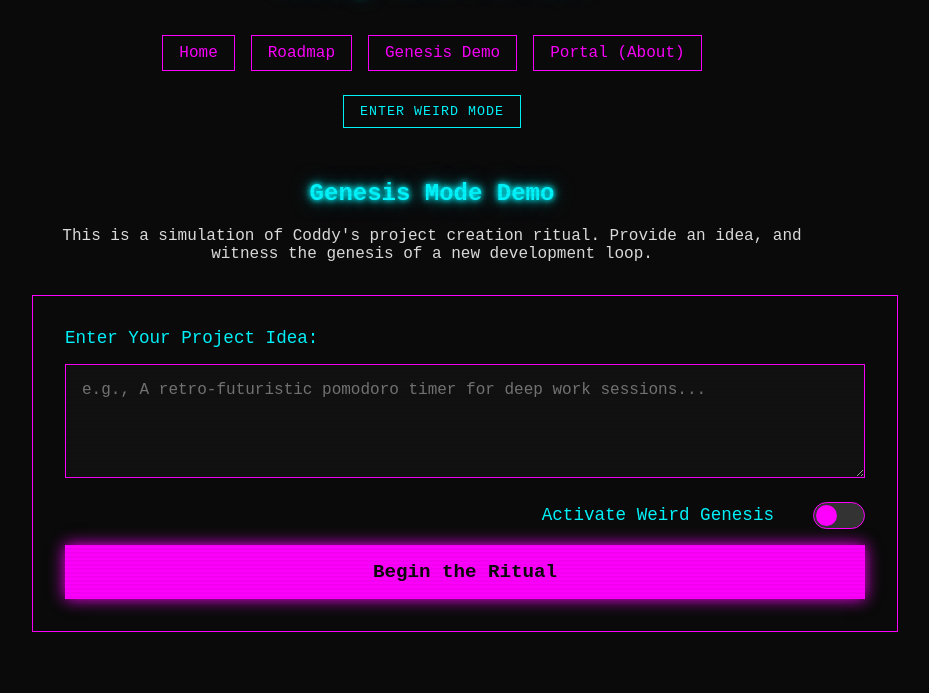
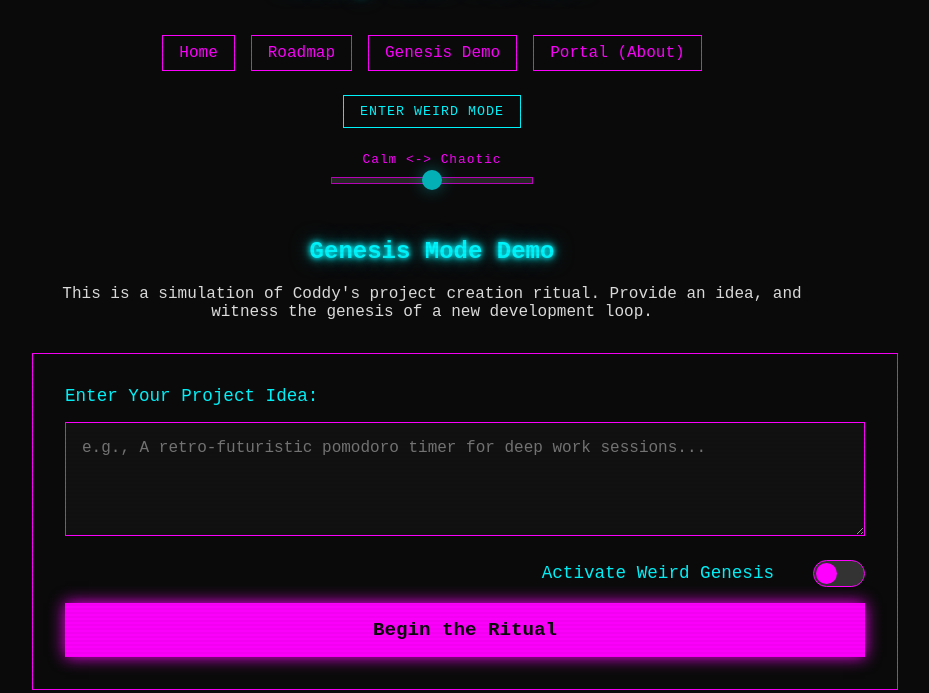
Before and after one commit to JamesTheGiblet/coddy-portal, a plain HTML site: page genesis-demo.html in a window 1280 px wide. Shown: the part 93-786 px from the top of the page, without its empty margins (208-1137 px from the left). Drawn offline with nearby package versions, Linux system fonts and the light colour scheme.

Commit message:
- [x] Vibe Slider: Calm <-> Chaotic (affects transition speed, visuals)

```diff
--- a/genesis-demo.html
+++ b/genesis-demo.html
@@ -17,7 +17,13 @@
             <a href="genesis-demo.html">Genesis Demo</a>
             <a href="portal.html">Portal (About)</a>
         </nav>
-        <button id="weird-mode-toggle">Enter Weird Mode</button>
+        <div id="control-panel">
+            <button id="weird-mode-toggle">Enter Weird Mode</button>
+            <div class="vibe-slider-container">
+                <label for="vibe-slider">Calm <-> Chaotic</label>
+                <input type="range" id="vibe-slider" min="0" max="100" value="50">
+            </div>
+        </div>
     </header>
 
     <main>
--- a/js/main.js
+++ b/js/main.js
@@ -10,6 +10,19 @@ document.addEventListener('DOMContentLoaded', () => {
             weirdModeToggle.textContent = isWeird ? 'Exit Weird Mode' : 'Enter Weird Mode';
         });
     }
+
+    // --- Vibe Slider Logic ---
+    const vibeSlider = document.getElementById('vibe-slider');
+    if (vibeSlider) {
+        vibeSlider.addEventListener('input', (event) => {
+            const value = event.target.value;
+            // Map slider value (0-100) to a transition speed (e.g., 0.8s down to 0.1s)
+            // Calm (0) = slow, Chaotic (100) = fast
+            const transitionSpeed = 0.8 - (value / 100) * 0.7;
+            document.documentElement.style.setProperty('--transition-speed', `${transitionSpeed.toFixed(2)}s`);
+        });
+    }
+
 
     // --- Accordion Logic ---
     const accordionButtons = document.querySelectorAll('.accordion-button');
--- a/styles/main.css
+++ b/styles/main.css
@@ -5,6 +5,7 @@
     --primary-neon: #00f7ff; /* Neon Cyan */
     --secondary-neon: #f0f; /* Neon Magenta */
     --glow-color: rgba(0, 247, 255, 0.5);
+    --transition-speed: 0.4s; /* Default vibe speed */
     --font-main: 'Courier New', Courier, monospace;
 }
 
@@ -36,7 +37,7 @@ a {
     text-decoration: none;
     padding: 0.5rem 1rem;
     border: 1px solid var(--secondary-neon);
-    transition: all 0.3s ease;
+    transition: all var(--transition-speed) ease;
 }
 
 a:hover {
@@ -58,15 +59,22 @@ header {
     align-items: center;
 }
 
+#control-panel {
+    display: flex;
+    flex-direction: column;
+    align-items: center;
+    gap: 1.5rem;
+    margin-top: 1.5rem;
+}
+
 #weird-mode-toggle {
-    margin-top: 1.5rem;
     background-color: transparent;
     border: 1px solid var(--primary-neon);
     color: var(--primary-neon);
     padding: 0.5rem 1rem;
     font-family: var(--font-main);
     cursor: pointer;
-    transition: all 0.3s ease;
+    transition: all var(--transition-speed) ease;
     text-transform: uppercase;
     letter-spacing: 1px;
 }
@@ -74,6 +82,58 @@ header {
 #weird-mode-toggle:hover {
     background-color: var(--primary-neon);
     color: var(--background-color);
+    box-shadow: 0 0 15px var(--glow-color);
+}
+
+.vibe-slider-container {
+    display: flex;
+    flex-direction: column;
+    align-items: center;
+    gap: 0.5rem;
+    width: 200px;
+}
+
+.vibe-slider-container label {
+    font-size: 0.8rem;
+    color: var(--secondary-neon);
+    letter-spacing: 1px;
+}
+
+/* Custom Slider Styles */
+#vibe-slider {
+    -webkit-appearance: none;
+    appearance: none;
+    width: 100%;
+    height: 5px;
+    background: #333;
+    outline: none;
+    border: 1px solid var(--secondary-neon);
+    opacity: 0.7;
+    transition: opacity var(--transition-speed);
+}
+
+#vibe-slider:hover {
+    opacity: 1;
+}
+
+#vibe-slider::-webkit-slider-thumb {
+    -webkit-appearance: none;
+    appearance: none;
+    width: 20px;
+    height: 20px;
+    background: var(--primary-neon);
+    cursor: pointer;
+    border-radius: 50%;
+    box-shadow: 0 0 15px var(--glow-color);
+}
+
+#vibe-slider::-moz-range-thumb {
+    width: 20px;
+    height: 20px;
+    background: var(--primary-neon);
+    cursor: pointer;
+    border-radius: 50%;
+    border: none;
     box-shadow: 0 0 15px var(--glow-color);
 }
 
@@ -94,7 +154,7 @@ main {
     border-radius: 10px;
 }
 .tagline, #tagline-subtext {
-    transition: opacity 0.5s ease-in-out;
+    transition: opacity var(--transition-speed) ease-in-out;
 }
 .tagline.fade-out, #tagline-subtext.fade-out {
     opacity: 0;
@@ -244,7 +304,7 @@ body.weird-mode-active #weird-mode-toggle:hover {
     outline: none;
     font-size: 1.1rem;
     font-family: var(--font-main);
-    transition: 0.4s;
+    transition: all var(--transition-speed);
     margin-top: 0.5rem;
 }
 
@@ -259,7 +319,7 @@ body.weird-mode-active #weird-mode-toggle:hover {
     background-color: #111;
     max-height: 0;
     overflow: hidden;
-    transition: max-height 0.3s ease-out;
+    transition: max-height var(--transition-speed) ease-out;
     border-left: 1px solid var(--secondary-neon);
     border-right: 1px solid var(--secondary-neon);
     border-bottom: 1px solid var(--secondary-neon);
@@ -304,7 +364,7 @@ body.weird-mode-active #weird-mode-toggle:hover {
     text-align: center;
     opacity: 0;
     pointer-events: none;
-    transition: opacity 0.3s ease;
+    transition: opacity var(--transition-speed) ease;
     z-index: 1000;
     font-style: italic;
 }
@@ -331,7 +391,7 @@ body.weird-mode-active #quote-whisper-box.visible {
     background-color: var(--primary-neon);
     border-radius: 45% 55% 60% 40% / 50% 45% 55% 50%;
     box-shadow: 0 0 20px var(--glow-color), inset 0 0 10px rgba(255, 255, 255, 0.5);
-    transition: width 1s ease-out, height 1s ease-out, border-radius 1s ease-out;
+    transition: width 1s ease-out, height 1s ease-out, border-radius 1s ease-out, background-color var(--transition-speed);
     animation: morph 8s ease-in-out infinite;
     display: flex;
     justify-content: center;
@@ -400,7 +460,7 @@ body.weird-mode-active #quote-whisper-box.visible {
     outline: none;
     font-size: 1.2rem;
     font-family: var(--font-main);
-    transition: 0.4s;
+    transition: all var(--transition-speed);
     position: relative;
 }
 
@@ -416,7 +476,7 @@ body.weird-mode-active #quote-whisper-box.visible {
     font-size: 0.8em;
     margin-right: 10px;
     display: inline-block;
-    transition: transform 0.3s;
+    transition: transform var(--transition-speed);
 }
 
 .phase-header.active::before {
@@ -429,7 +489,7 @@ body.weird-mode-active #quote-whisper-box.visible {
     background-color: #111;
     max-height: 0;
     overflow: hidden;
-    transition: max-height 0.3s ease-out;
+    transition: max-height var(--transition-speed) ease-out;
     border-left: 1px solid var(--secondary-neon);
     border-right: 1px solid var(--secondary-neon);
     border-bottom: 1px solid var(--secondary-neon);
@@ -519,7 +579,7 @@ body.weird-mode-active #quote-whisper-box.visible {
     font-size: 1.2rem;
     font-weight: bold;
     cursor: pointer;
-    transition: all 0.3s ease;
+    transition: all var(--transition-speed) ease;
     box-shadow: 0 0 15px var(--secondary-neon);
 }
 
@@ -569,7 +629,7 @@ body.weird-mode-active #quote-whisper-box.visible {
     height: 21px;
     background: var(--secondary-neon);
     border-radius: 90px;
-    transition: 0.3s;
+    transition: var(--transition-speed);
 }
 
 .toggle-switch:checked + .toggle-label {
```
Also changed, not shown: 404.html (+7 -1 lines), index.html (+7 -1 lines), portal.html (+7 -1 lines), roadmap.html (+7 -1 lines), roadmap.md (+1 -2 lines).
